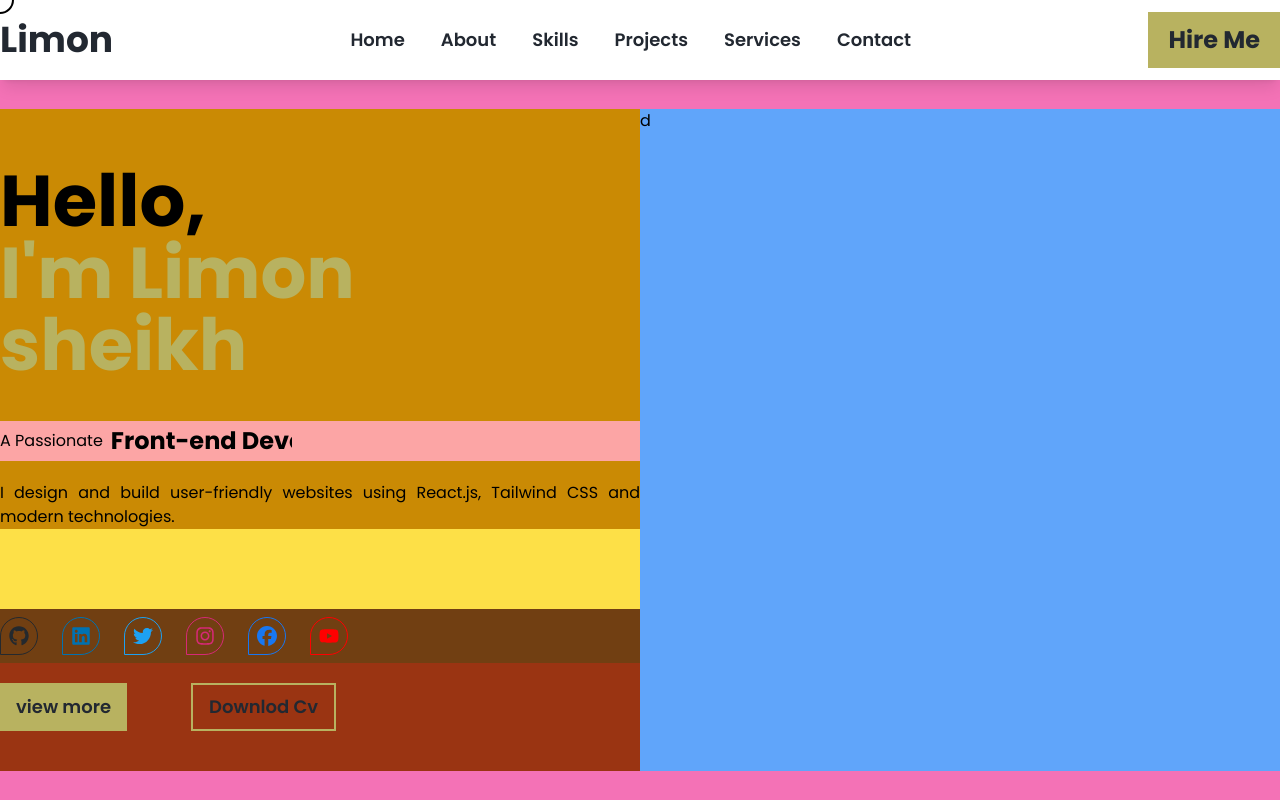
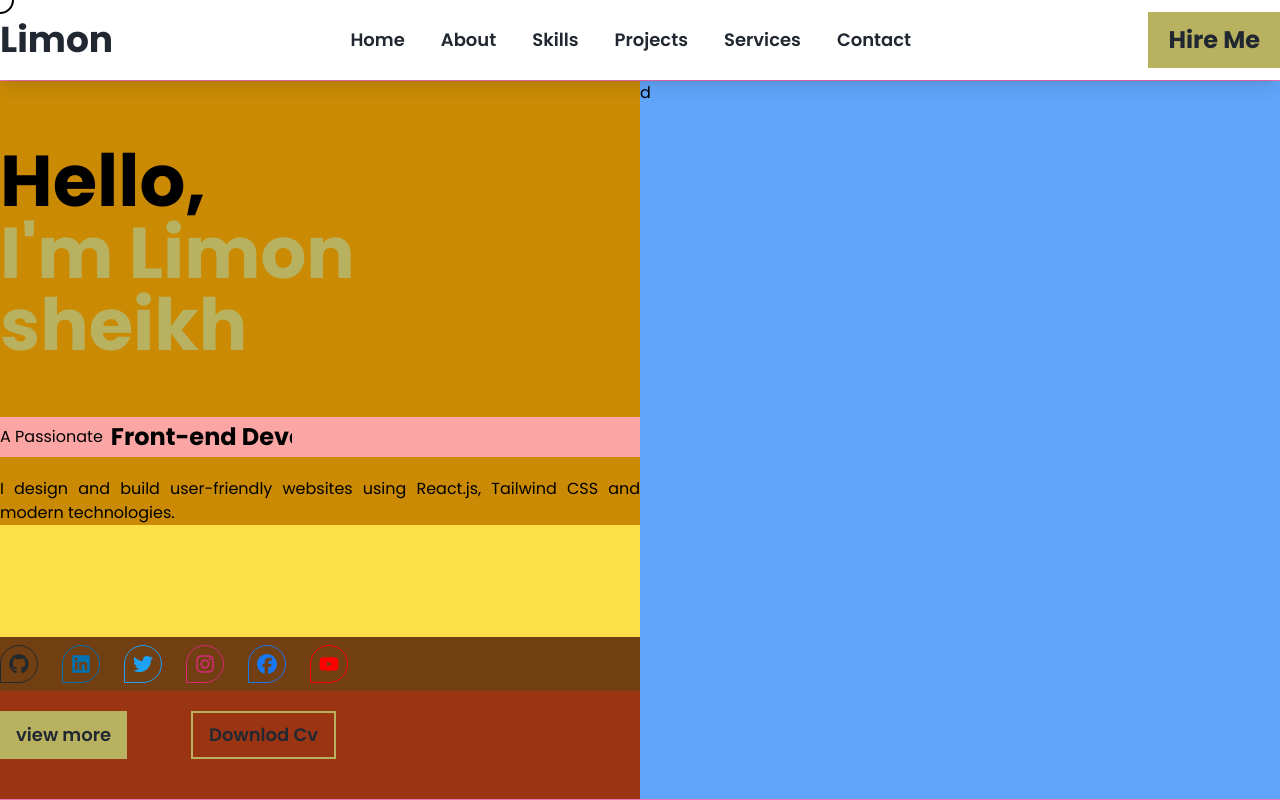
Before and after one commit to Limon-sheikh/My-portfolio, a React (Vite) app in the folder my-website/: page / in a window 1280 px wide. Shown: the top 800 px of the page. Built offline with nearby package versions, Linux system fonts and the light colour scheme.

Commit message:
some update

```diff
--- a/my-website/src/pages/Hero.jsx
+++ b/my-website/src/pages/Hero.jsx
@@ -16,7 +16,7 @@ const Home = () => {
         <div id="wraper" className="px-5 md:px-0 md:grid md:grid-cols-12     sm:bg-green-500 ">
 
           <div className="flex flex-col md:col-span-6     sm:bg-yellow-300 ">
-            <div className="pt-10 sm:pt-12 md:pt-14       sm:bg-yellow-600 ">
+            <div className="pt-12 sm:pt-14 md:pt-16       sm:bg-yellow-600 ">
               <h1 className="text-5xl md:text-6xl lg:text-7xl font-bold leading-tight ">
                 {hello} <br />
                 <span className="text-accent ">{limon}</span>
@@ -24,7 +24,7 @@ const Home = () => {
                 <span className="text-accent ">{sheikh}</span>
               </h1>
               {/* typewriter */}
-              <div className="flex items-center flex-wrap gap-1 sm:gap-2 py-1 mt-10      sm:bg-red-300">
+              <div className="flex items-center flex-wrap gap-1 sm:gap-2 py-1 mt-14      sm:bg-red-300">
                 <span className="text-[14px] sm:text-base">{title}</span>
                 <div className="w-56 sm:w-72 md:w-[16.5rem] flex items-center overflow-hidden overw whitespace-nowrap">
                   <div className="inline-block">
@@ -36,7 +36,7 @@ const Home = () => {
             </div>
 
 
-            <div className="mt-20 sm:bg-yellow-900 ">
+            <div className="mt-28 sm:bg-yellow-900 ">
               <div className="grid grid-flow-col justify-between md:justify-start md:gap-6 py-2">
                 {socials.map((social, index) => (
                   <a
```
